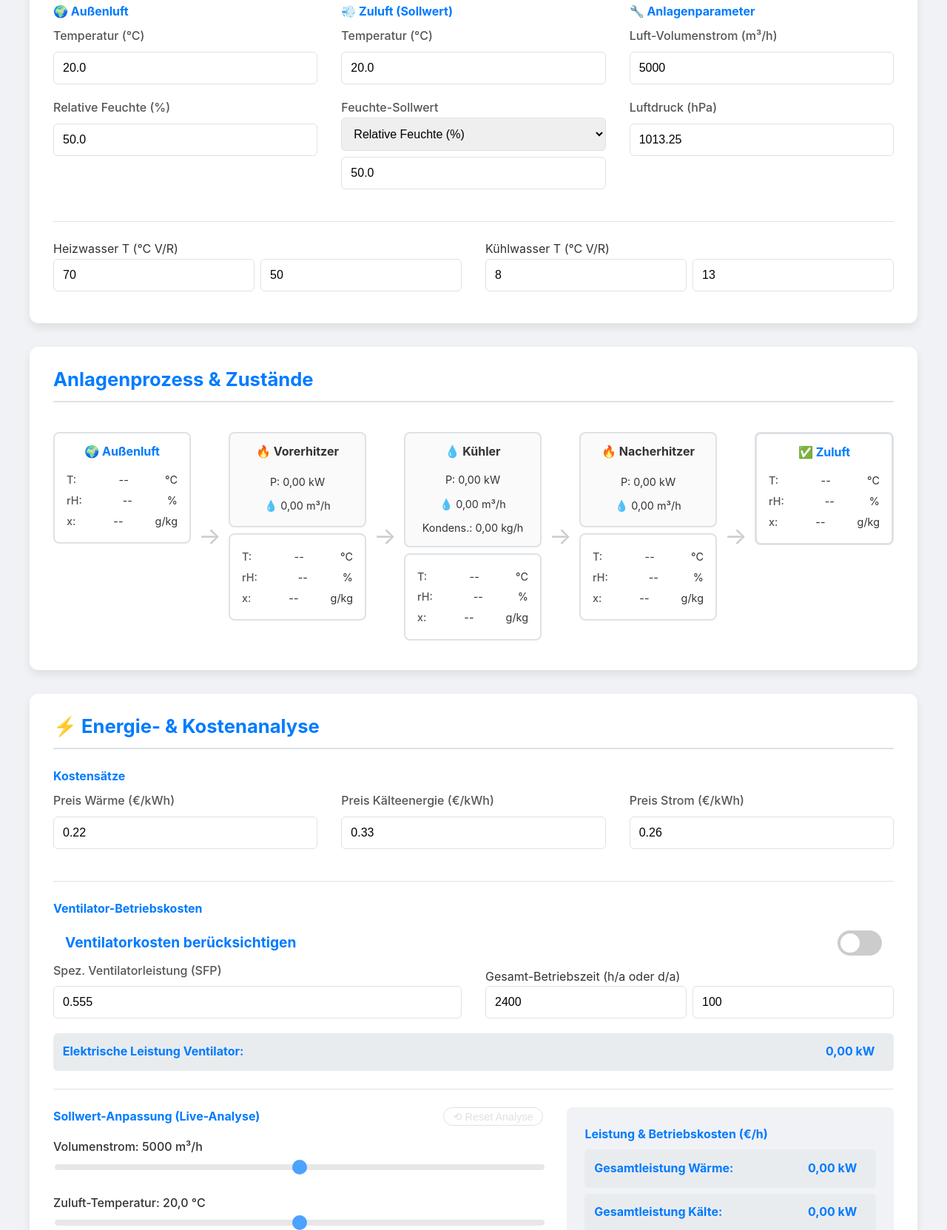
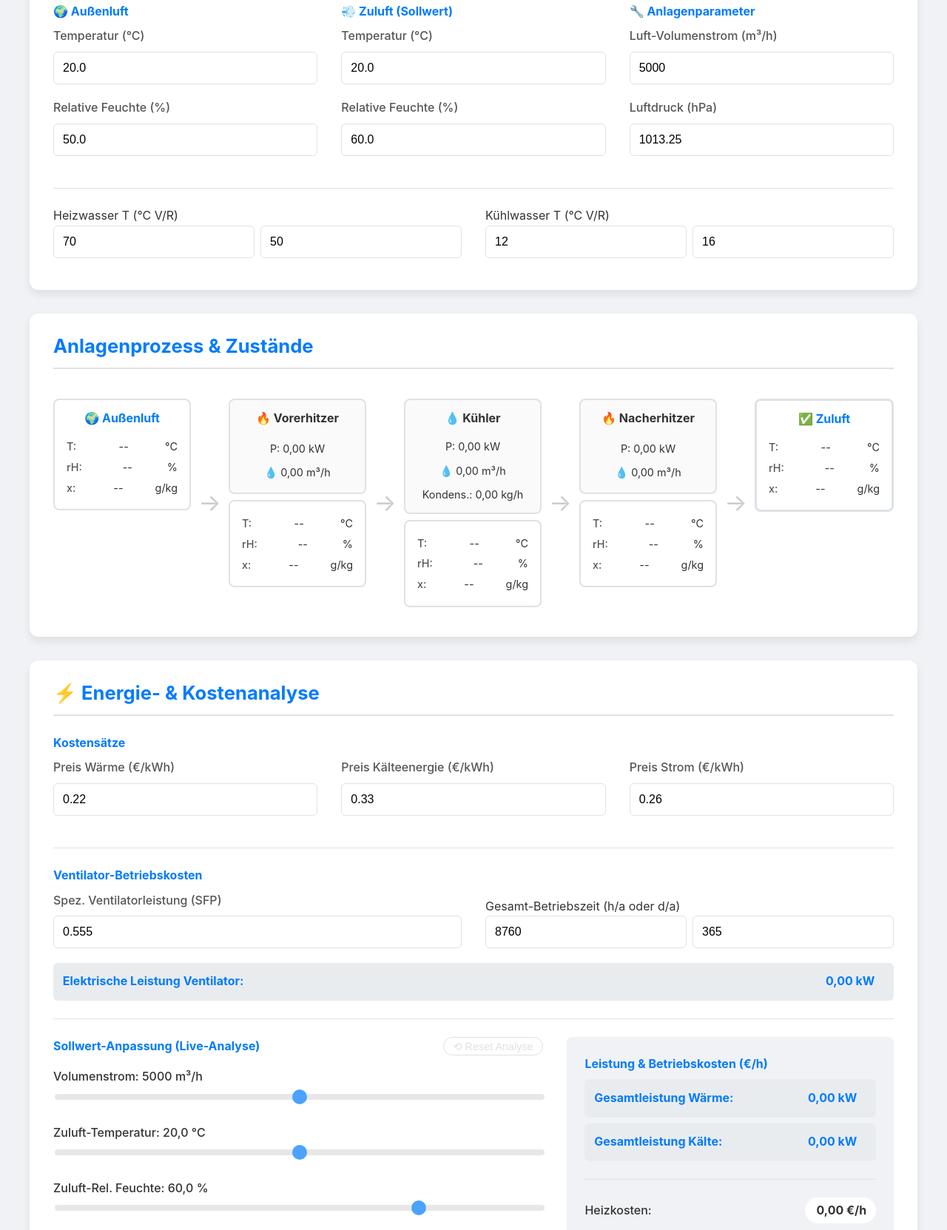
Before and after one commit to Oktaederim/RLTProzesse15, a plain HTML site: page index.html in a window 1280 px wide. Shown: the part 451-2114 px from the top of the page at 74% size. Drawn offline with Linux system fonts and the light colour scheme.

Commit message:
Update index.html
Code1

```diff
--- a/index.html
+++ b/index.html
@@ -58,15 +58,8 @@
                         <input type="number" id="tempZuluft" value="20.0" step="0.1" min="0" max="60">
                     </div>
                     <div class="input-group" id="sollFeuchteWrapper">
-                        <label>
-                            Feuchte-Sollwert
-                            <select id="feuchteSollTyp">
-                                <option value="rh" selected>Relative Feuchte (%)</option>
-                                <option value="x">Absolute Feuchte (g/kg)</option>
-                            </select>
-                        </label>
-                        <input type="number" id="rhZuluft" value="50.0" step="0.1" min="0" max="100">
-                        <input type="number" id="xZuluft" value="7.26" step="0.1" class="hidden">
+                        <label for="rhZuluft">Relative Feuchte (%)</label>
+                        <input type="number" id="rhZuluft" value="60.0" step="0.1" min="0" max="100">
                     </div>
                 </div>
 
@@ -94,8 +87,8 @@
                  <div class="input-group-inline">
                     <label>Kühlwasser T (°C V/R)</label>
                     <div>
-                        <input type="number" id="tempKuehlVorlauf" value="8" step="1" min="0" max="20">
-                        <input type="number" id="tempKuehlRuecklauf" value="13" step="1" min="0" max="20">
+                        <input type="number" id="tempKuehlVorlauf" value="12" step="1" min="0" max="20">
+                        <input type="number" id="tempKuehlRuecklauf" value="16" step="1" min="0" max="20">
                     </div>
                 </div>
             </div>
@@ -132,8 +125,8 @@
         </div>
 
         <div class="card" id="analysis-card">
+            <div class="cost-inputs-wrapper">
                  <h2>⚡ Energie- & Kostenanalyse</h2>
-            <div class="cost-inputs-wrapper">
                  <h4>Kostensätze</h4>
                  <div class="grid-container cost-inputs-grid">
                     <div class="input-group"><label for="preisWaerme">Preis Wärme (€/kWh)</label><input type="number" id="preisWaerme" value="0.22" step="0.01"></div>
@@ -142,13 +135,6 @@
                 </div>
                 <hr>
                 <h4>Ventilator-Betriebskosten</h4>
-                <div class="switch-container">
-                    <label for="fanCostActive" class="switch-label">Ventilatorkosten berücksichtigen</label>
-                    <label class="switch">
-                        <input type="checkbox" id="fanCostActive">
-                        <span class="slider round"></span>
-                    </label>
-                </div>
                  <div class="grid-container fan-cost-grid">
                      <div class="input-group">
                          <label for="sfp">Spez. Ventilatorleistung (SFP)</label>
@@ -157,8 +143,8 @@
                       <div class="input-group-inline">
                         <label>Gesamt-Betriebszeit (h/a oder d/a)</label>
                         <div>
-                            <input type="number" id="betriebsstundenGesamt" value="2400" step="10" min="0" title="Gesamt-Betriebsstunden pro Jahr">
-                             <input type="number" id="betriebstageGesamt" value="100" step="1" min="0" title="Gesamt-Betriebstage pro Jahr">
+                            <input type="number" id="betriebsstundenGesamt" value="8760" step="10" min="0" title="Gesamt-Betriebsstunden pro Jahr">
+                             <input type="number" id="betriebstageGesamt" value="365" step="1" min="0" title="Gesamt-Betriebstage pro Jahr">
                         </div>
                     </div>
                 </div>
@@ -176,7 +162,8 @@
                     </div>
                     <div class="slider-group"><label>Volumenstrom: <span id="volumenstromLabel">5000</span> m³/h</label><input type="range" id="volumenstromSlider" min="2500" max="7500" step="50" value="5000"></div>
                      <div class="slider-group"><label>Zuluft-Temperatur: <span id="tempZuluftLabel">20,0</span> °C</label><input type="range" id="tempZuluftSlider" min="14" max="26" step="0.1" value="20.0"></div>
-                     <div class="slider-group" id="rhZuluftSliderGroup"><label>Zuluft-Rel. Feuchte: <span id="rhZuluftLabel">50,0</span> %</label><input type="range" id="rhZuluftSlider" min="30" max="70" step="0.5" value="50.0"></div>
+                     <div class="slider-group" id="rhZuluftSliderGroup"><label>Zuluft-Rel. Feuchte: <span id="rhZuluftLabel">60,0</span> %</label><input type="range" id="rhZuluftSlider" min="30" max="70" step="0.5" value="60.0"></div>
+                    <button id="setReferenceBtn">Referenz festlegen</button>
                     <div id="reference-details"><hr><div class="cost-display change reference"><span class="cost-label">Referenzkosten:</span><span class="cost-value" id="kostenReferenz">--</span></div><div class="cost-display change"><span class="cost-label">Δ Kosten:</span><span class="cost-value" id="kostenAenderung">--</span></div><div class="cost-display change parameter"><span class="cost-label">Δ Temperatur:</span><span class="cost-value" id="tempAenderung">--</span></div><div class="cost-display change parameter"><span class="cost-label">Δ Feuchte:</span><span class="cost-value" id="rhAenderung">--</span></div><div class="cost-display change parameter"><span class="cost-label">Δ Volumenstrom:</span><span class="cost-value" id="volumenAenderung">--</span></div></div>
                 </div>
                 <div class="cost-output-section">
@@ -186,12 +173,13 @@
                     <hr>
                     <div class="cost-display" title=""><span class="cost-label">Heizkosten:</span><span class="cost-value" id="kostenHeizung">0,00 €/h</span></div>
                     <div class="cost-display" title=""><span class="cost-label">Kühlkosten:</span><span class="cost-value" id="kostenKuehlung">0,00 €/h</span></div>
-                    <div class="cost-display fan-cost-display hidden" title=""><span class="cost-label">Ventilatorkosten:</span><span class="cost-value" id="kostenVentilator">0,00 €/h</span></div>
+                    <div class="cost-display fan-cost-display"><span class="cost-label">Ventilatorkosten:</span><span class="cost-value" id="kostenVentilator">0,00 €/h</span></div>
                     <hr>
                     <div class="cost-display total"><span class="cost-label">Gesamtkosten:</span><span class="cost-value" id="kostenGesamt">0,00 €/h</span></div>
-                    <hr>
-                    <button id="setReferenceBtn">Referenz festlegen</button>
+                </div>
+            </div>
              <hr class="section-divider">
+            <div id="annual-cost-estimation">
                 <h4 class="annual-cost-header">Jahresbilanz (Richtwert)</h4>
                 <div class="input-group">
                     <label for="stundenHeizen">Heizstunden pro Jahr (für therm. Energie)</label>
@@ -205,16 +193,15 @@
                 <h5>Jährlicher Energieverbrauch</h5>
                 <div class="cost-display"><span class="cost-label">Wärmeverbrauch:</span><span class="cost-value" id="jahresverbrauchWaerme">0 kWh/a</span></div>
                 <div class="cost-display"><span class="cost-label">Kälteverbrauch:</span><span class="cost-value" id="jahresverbrauchKaelte">0 kWh/a</span></div>
-                    <div class="cost-display fan-cost-display hidden"><span class="cost-label">Strom Ventilator:</span><span class="cost-value" id="jahresverbrauchVentilator">0 kWh/a</span></div>
+                <div class="cost-display fan-cost-display"><span class="cost-label">Strom Ventilator:</span><span class="cost-value" id="jahresverbrauchVentilator">0 kWh/a</span></div>
                 <hr>
 
                 <h5>Geschätzte Jahreskosten</h5>
                 <div class="cost-display" title=""><span class="cost-label">Jahreskosten Wärme:</span><span class="cost-value" id="jahreskostenWaerme">0 €/a</span></div>
                 <div class="cost-display" title=""><span class="cost-label">Jahreskosten Kälte:</span><span class="cost-value" id="jahreskostenKaelte">0 €/a</span></div>
-                    <div class="cost-display fan-cost-display hidden" title=""><span class="cost-label">Jahreskosten Ventilator:</span><span class="cost-value" id="jahreskostenVentilator">0 €/a</span></div>
+                <div class="cost-display fan-cost-display"><span class="cost-label">Jahreskosten Ventilator:</span><span class="cost-value" id="jahreskostenVentilator">0 €/a</span></div>
                 <hr>
                 <div class="cost-display total"><span class="cost-label">Gesamtkosten / Jahr:</span><span class="cost-value" id="jahreskostenGesamt">0 €/a</span></div>
-                </div>
             </div>
         </div>
 
```
Lines whose indentation alone changed are shown as unchanged.
